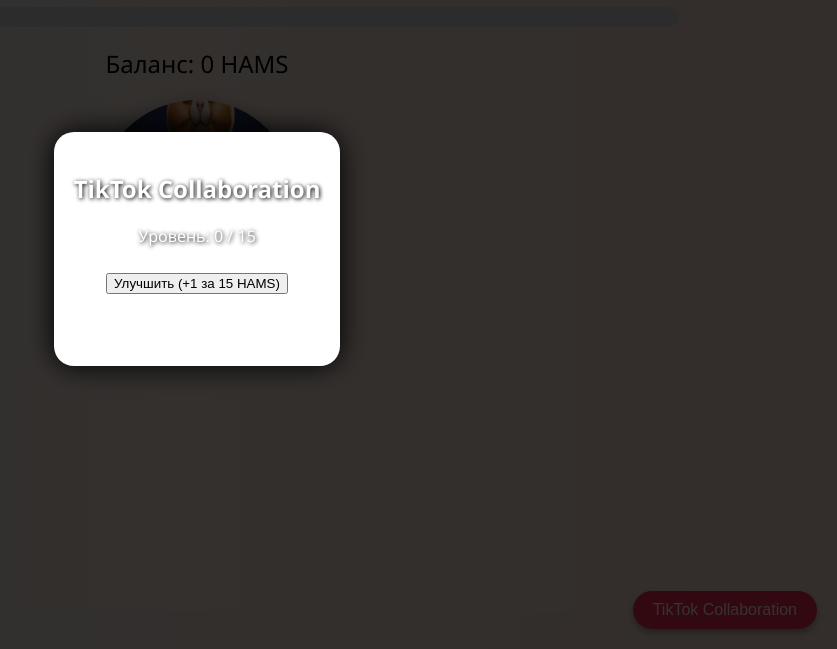
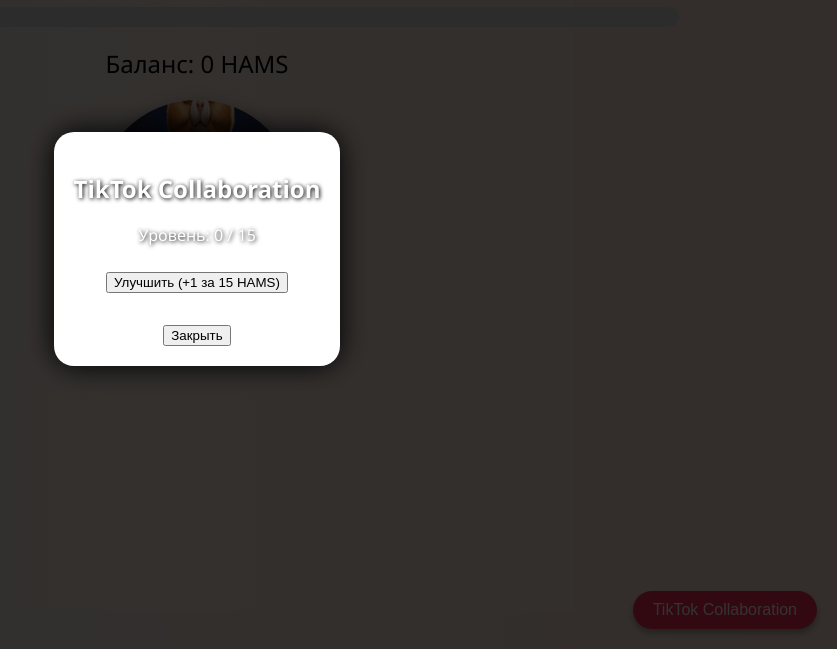
Before and after one commit to homer2-hub/hamstercoin-webapp, a plain HTML site: page index.html in a window 1280 px wide. Both pictures are taken after a click on the button "TikTok Collaboration". Shown: the part 151-800 px from the top of the page, without its empty margins (443-1280 px from the left). Drawn offline with Linux system fonts and the light colour scheme.

Commit message:
Add files via upload

```diff
--- a/index.html
+++ b/index.html
@@ -124,7 +124,7 @@
       <p id="tiktok-level">Уровень: 0 / 15</p>
       <button onclick="confirmUpgrade()" id="upgrade-confirm-btn">Улучшить (+1 за 15 HAMS)</button>
       <br><br>
-      <button onclick="closeModal()" style="background:transparent; border:none; color:white; font-size:16px; text-decoration:underline; cursor:pointer;">Закрыть</button>
+      <button onclick="closeModal()" id="close-btn">Закрыть</button>
     </div>
   </div>
 
```
